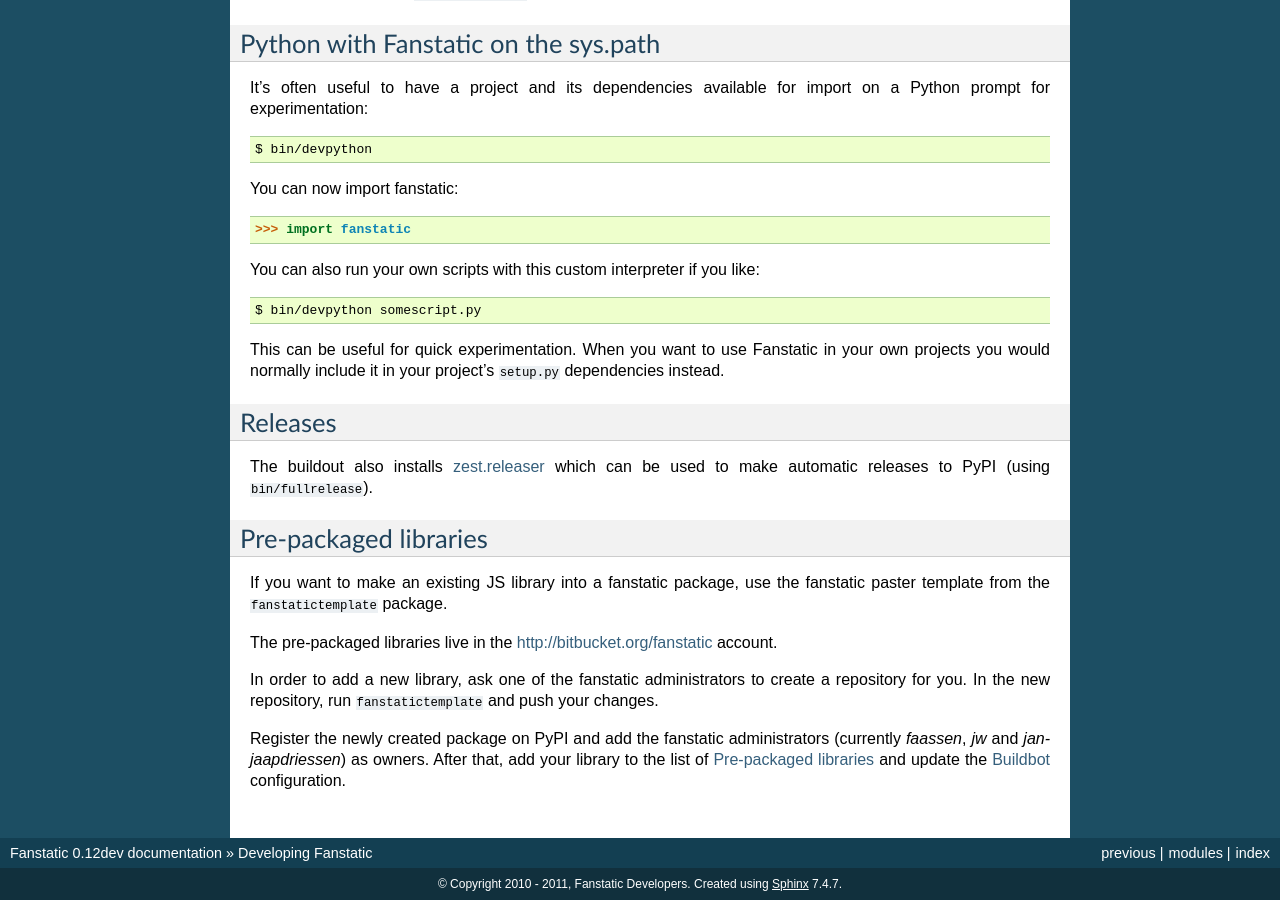
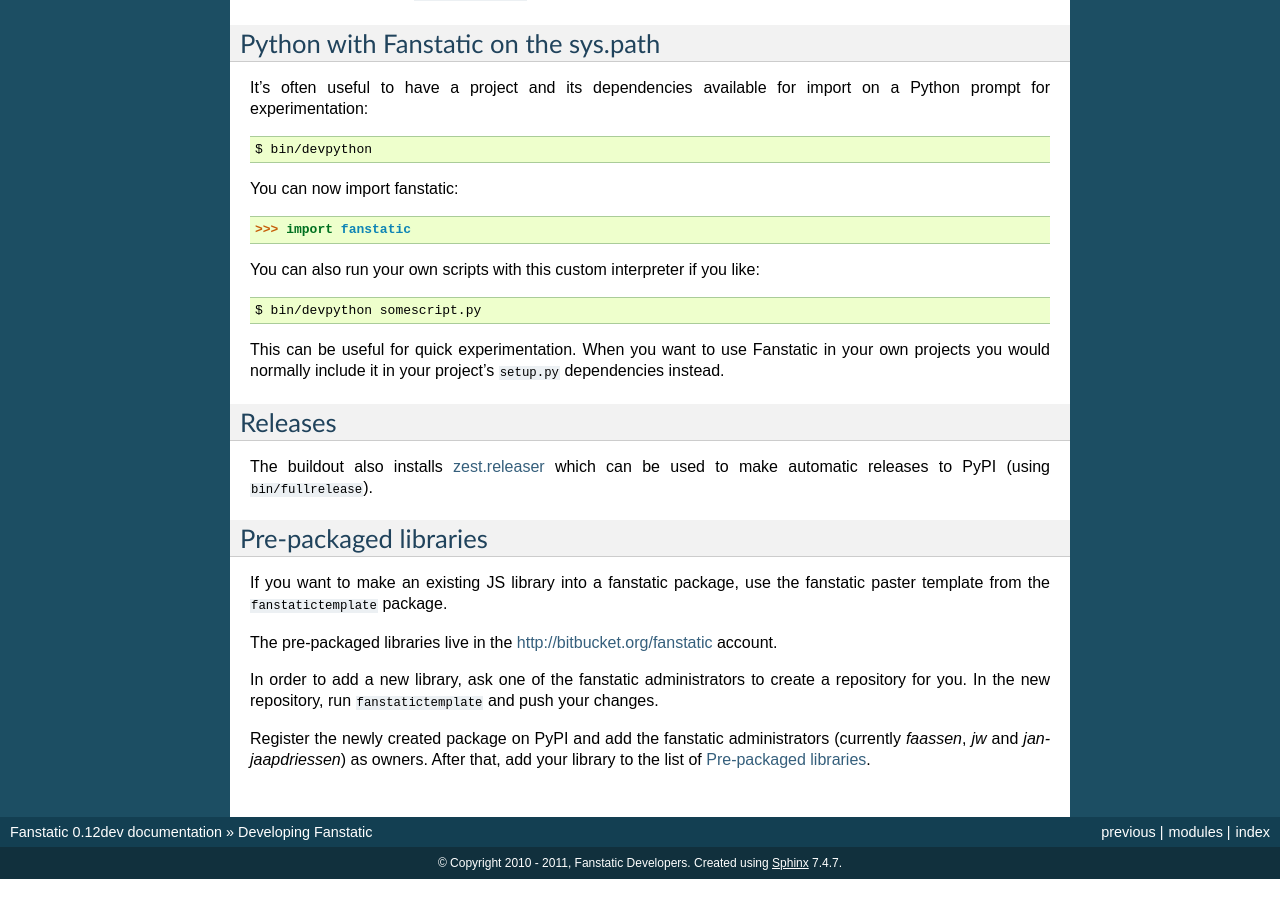
Before and after one commit to zopefoundation/fanstatic, a Sphinx documentation site: the page built from doc/development.rst, in a window 1280 px wide and 900 px high, scrolled down 1686 px. Built offline with Sphinx 7.4.7, drawn with Linux system fonts in a browser that asks for light colours; cross-references to code outside the pages are shown as plain code; after the commit the page ends 2565 px from its top, so only the background shows below that.

Commit message:
No longer test the individual js.* packages.

```diff
--- a/doc/development.rst
+++ b/doc/development.rst
@@ -159,5 +159,4 @@
 
 Register the newly created package on PyPI and add the fanstatic administrators
 (currently `faassen`, `jw` and `janjaapdriessen`) as owners. After that, add
-your library to the list of :ref:`packaged_libs` and update the :ref:`buildbot`
-configuration.
+your library to the list of :ref:`packaged_libs`.
```
